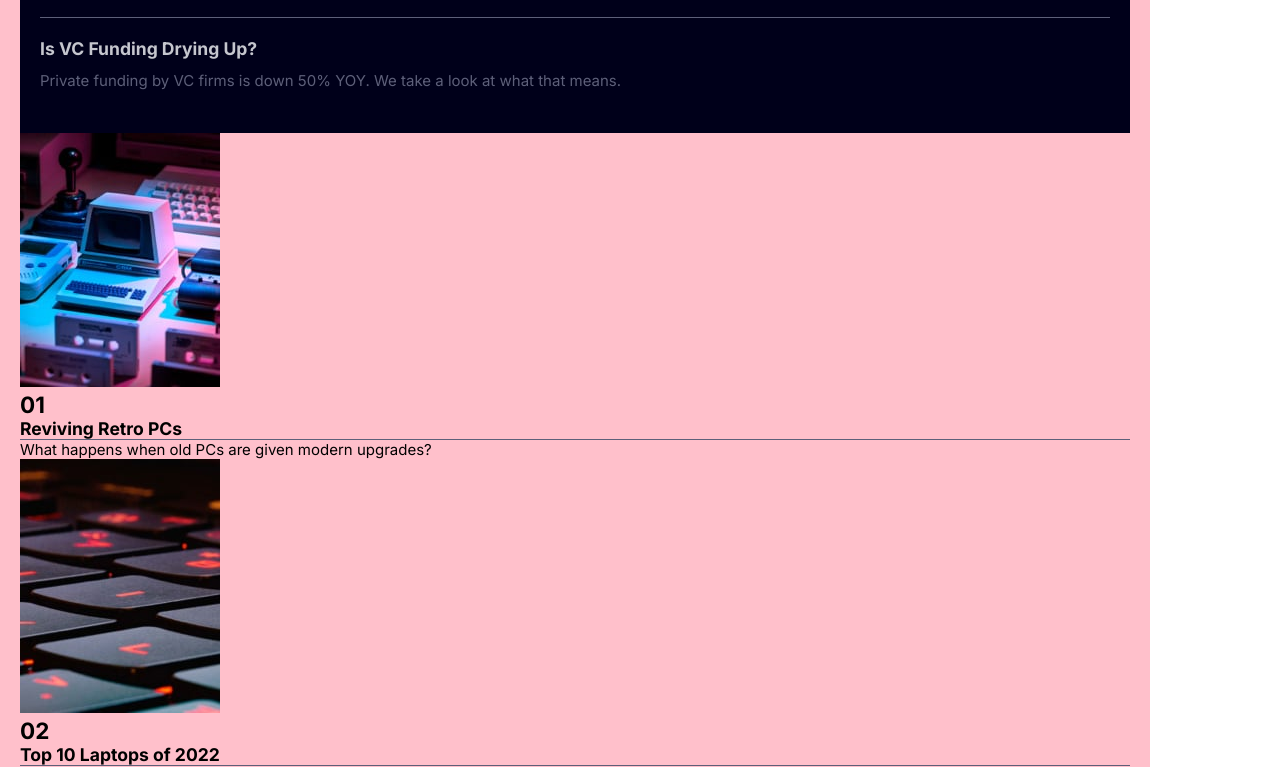
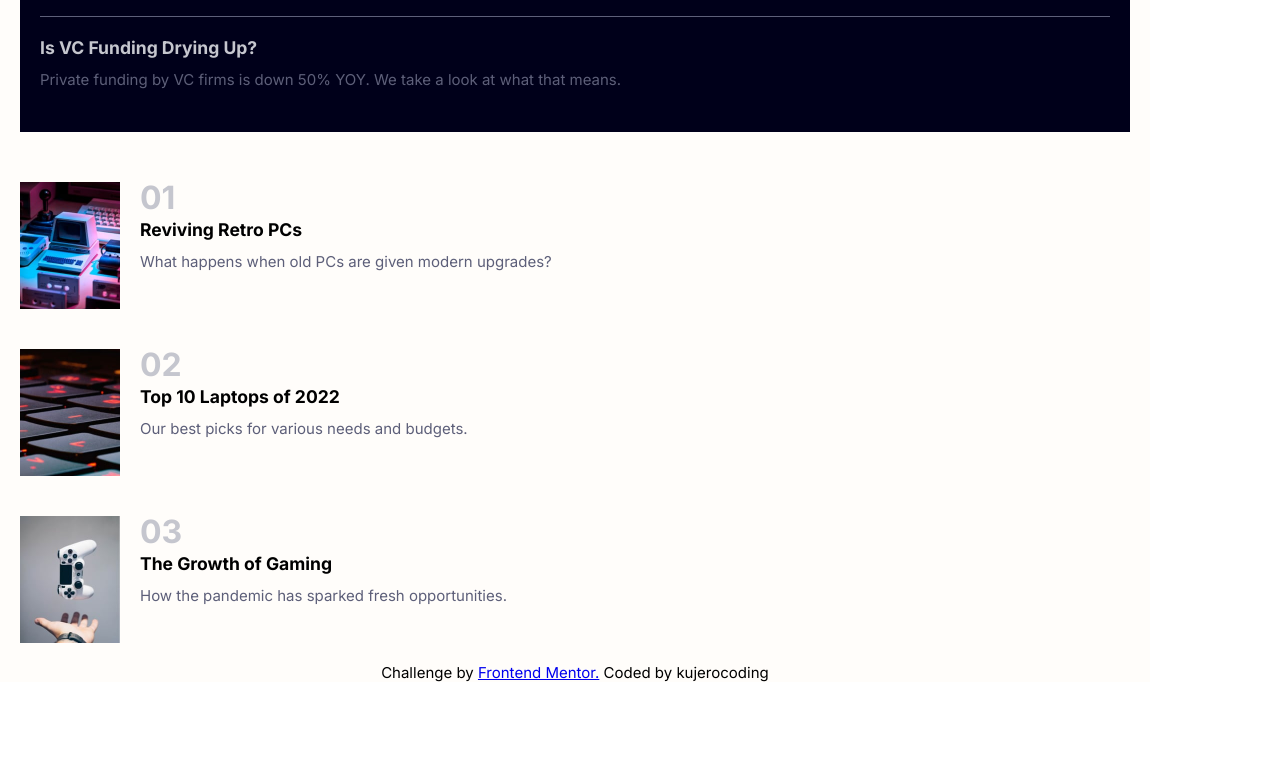
Before and after one commit to kujerocoding/news-homepage-main, a React (Vite) app: page / in a window 1280 px wide. Shown: the part 1500-2267 px from the top of the page. After the commit the page ends 2182 px from the top, so only its background shows below. Built offline with nearby package versions, Linux system fonts and the light colour scheme.

Commit message:
add overlay effect when menu is active

```diff
--- a/src/App.css
+++ b/src/App.css
@@ -23,7 +23,7 @@ body{
 }
 
 main{
-   background-color: pink;
+   background-color: var(--OFFWHITE);
    min-width: 300px;
    padding-inline: 20px;
    position: absolute;
@@ -97,6 +97,17 @@ nav{
     line-height: 2.5rem;
 }
 
+.menu-active:before{
+    position: absolute;
+    content: "";
+    left: -120px;
+    top: -20px;
+    min-width: 46%;
+    min-height: 120vh;
+    background-color: rgba(0, 0, 0, .5);
+    z-index: 1;
+}
+
 .new-container{
     background-color: var(--VERYDARKBLUE);
     color: var(--SOFTORANGE);
@@ -118,6 +129,34 @@ nav{
     line-height: 1.5rem;
 }
 
-.new-item-container:nth-child(2), :nth-child(3){
+.new-item-container:nth-child(2), .new-item-container:nth-child(3){
     border-bottom: 1px solid var(--DARKGRAYISHBLUE);
 }
+article{
+    margin-top: 50px;
+    display: flex;
+    flex-direction: column;
+    gap: 40px;
+}
+section{
+    display: flex;
+    gap: 20px;
+    line-height: 2rem;
+}
+
+section > img{
+    width: 100px;
+}
+
+section > div > h2 {
+    color: var(--GRAYISHBLUE);
+    font-size: 2rem;
+}
+section > div > p {
+    color: var(--DARKGRAYISHBLUE);
+}
+
+.attribution{
+    margin-top: 20px;
+    text-align: center;
+}
--- a/src/components/Main.jsx
+++ b/src/components/Main.jsx
@@ -25,21 +25,27 @@ const Main = () => {
       <article>
         <section className='section-one'>
             <img src="../src/assets/images/image-retro-pcs.jpg" alt="" />
+            <div>
                 <h2>01</h2>
                 <h3>Reviving Retro PCs</h3>
                 <p>What happens when old PCs are given modern upgrades?</p>
+            </div>
         </section>
         <section className='section-two'>
             <img src="../src/assets/images/image-top-laptops.jpg" alt="" />
+            <div>
                 <h2>02</h2>
                 <h3>Top 10 Laptops of 2022</h3>
                 <p>Our best picks for various needs and budgets.</p>
+            </div>
         </section>
         <section className='section-three'>
             <img src="../src/assets/images/image-gaming-growth.jpg" alt="" />
+            <div>
                 <h2>03</h2>
                 <h3>The Growth of Gaming</h3>
                 <p>How the pandemic has sparked fresh opportunities.</p>
+            </div>
         </section>
       </article>
         <div className='attribution'>
```
Also changed, not shown: src/components/Navbar.jsx (line endings or trailing spaces). Lines whose indentation alone changed are shown as unchanged.
